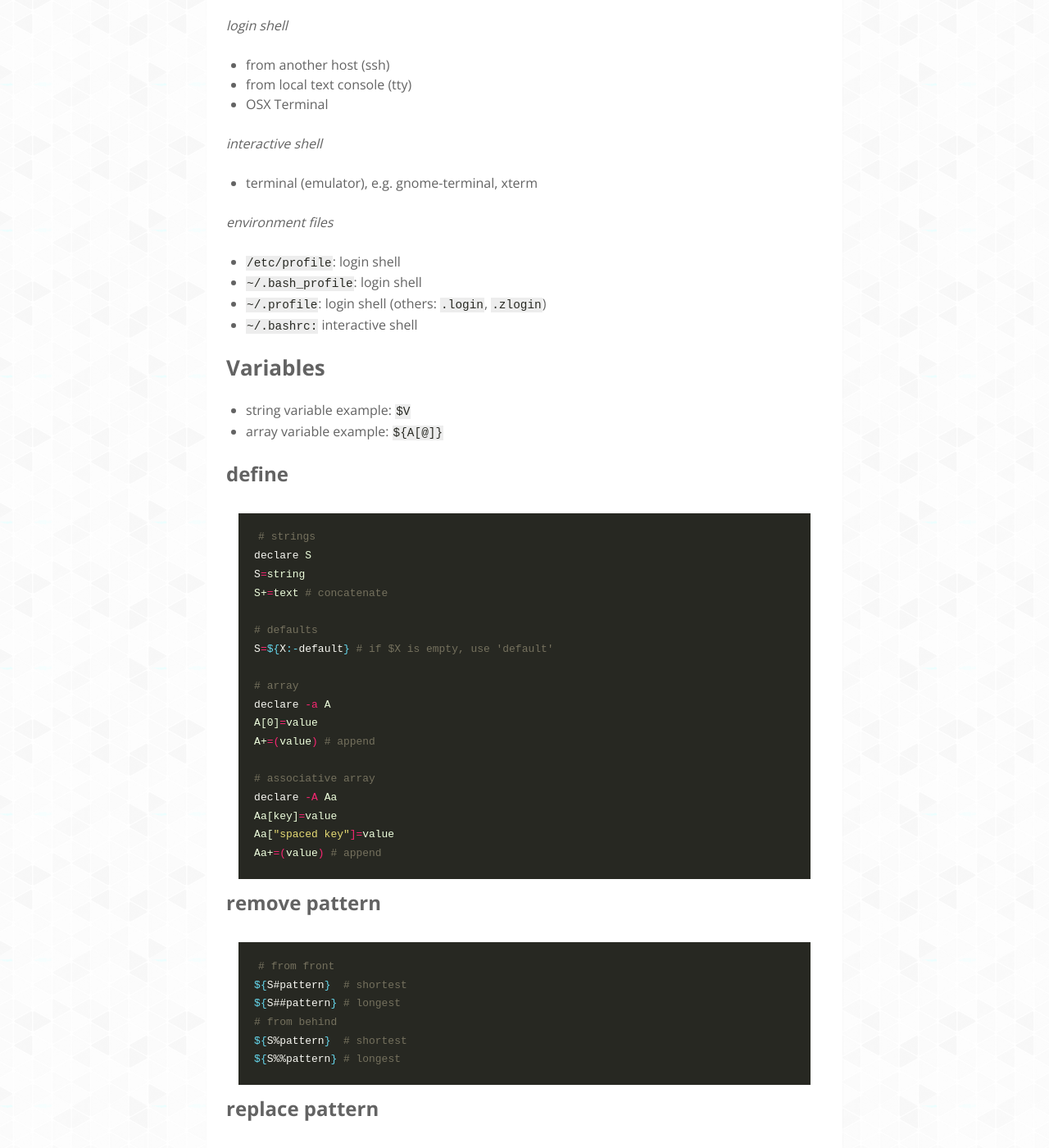
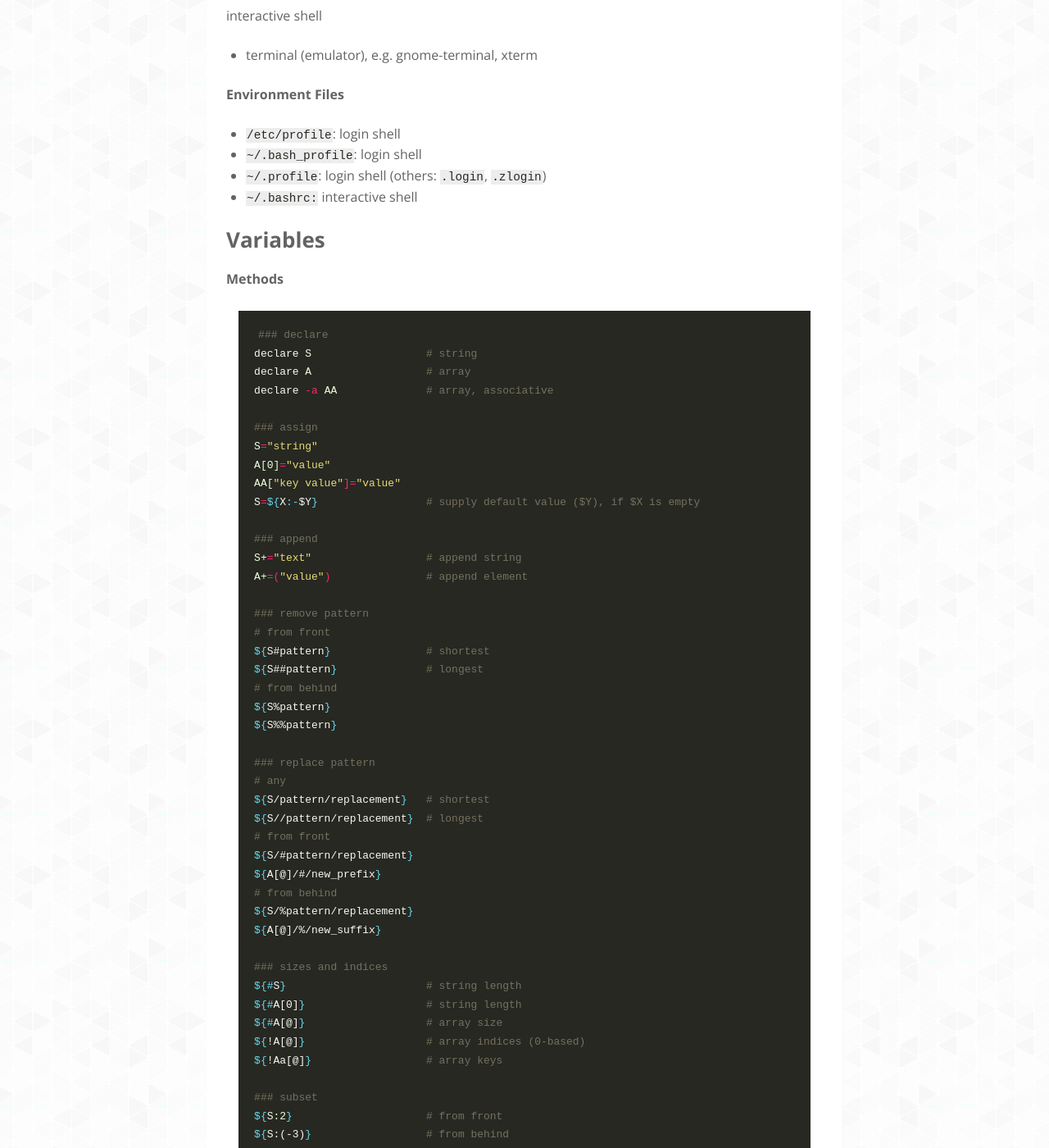
Before and after one commit to pmdbio/setempler.github.io, a Jekyll site: the page built from _manuals/bash.md, in a window 1280 px wide and 1400 px high, scrolled down 624 px. Shown: the whole window at 82% size. Built offline with Jekyll 4.4.1, drawn with Linux system fonts in a browser that asks for light colours; nearby versions of some CDN libraries; some web fonts are replaced; some of the changed text lies outside the part shown.

Commit message:
bash manual improved layout

````diff
--- a/_manuals/bash.md
+++ b/_manuals/bash.md
@@ -33,83 +35,61 @@
 
 ## Variables
 
-* string variable example: `$V`
-* array variable example: `${A[@]}`
-
-### define
+**Methods**
 
 ```bash
-# strings
-declare S
-S=string
-S+=text # concatenate
+### declare
+declare S                  # string
+declare A                  # array
+declare -a AA              # array, associative
 
-# defaults
-S=${X:-default} # if $X is empty, use 'default'
+### assign
+S="string"
+A[0]="value"
+AA["key value"]="value"
+S=${X:-$Y}                 # supply default value ($Y), if $X is empty
 
-# array
-declare -a A
-A[0]=value
-A+=(value) # append
-
-# associative array
-declare -A Aa
-Aa[key]=value
-Aa["spaced key"]=value
-Aa+=(value) # append
-```
+### append
+S+="text"                  # append string
+A+=("value")               # append element
 
 ### remove pattern
-
-```bash
 # from front
-${S#pattern}  # shortest
-${S##pattern} # longest
+${S#pattern}               # shortest
+${S##pattern}              # longest
 # from behind
-${S%pattern}  # shortest
-${S%%pattern} # longest
-```
+${S%pattern}
+${S%%pattern}
 
 ### replace pattern
-
-```bash
-${S/pattern/replacement}  # shortest
-${S//pattern/replacement} # longest
-
-${S/#pattern/replacement} # from front
+# any
+${S/pattern/replacement}   # shortest
+${S//pattern/replacement}  # longest
+# from front
+${S/#pattern/replacement}
 ${A[@]/#/new_prefix}
-
-${S/%pattern/replacement} # from behind
+# from behind
+${S/%pattern/replacement}
 ${A[@]/%/new_suffix}
-```
 
 ### sizes and indices
-
-```bash
-${#S}     # string length
-${#A[@]}  # array size
-${#A[0]}  # string length
-
-${!A[@]}  # array indices (0-based)
-${!Aa[@]} # keys
-```
+${#S}                      # string length
+${#A[0]}                   # string length
+${#A[@]}                   # array size
+${!A[@]}                   # array indices (0-based)
+${!Aa[@]}                  # array keys
 
 ### subset
-
-```bash
-${S:2}      # from front
-${S:(-3)}   # from behind
-${S:2:1}    # from front by length
-${A[@]:2:1} # from index by elements
-```
+${S:2}                     # from front
+${S:(-3)}                  # from behind
+${S:2:1}                   # from front by length
+${A[@]:2:1}                # from index by elements
 
 ### print
-
-```bash
 printf '%s\n' ${A[@]}
 ```
 
-### examples
+**Examples**
 
 ```bash
 ${V/#*.} # file ending
````
Also changed, not shown: other parts of _manuals/bash.md (+5 -3 lines).
